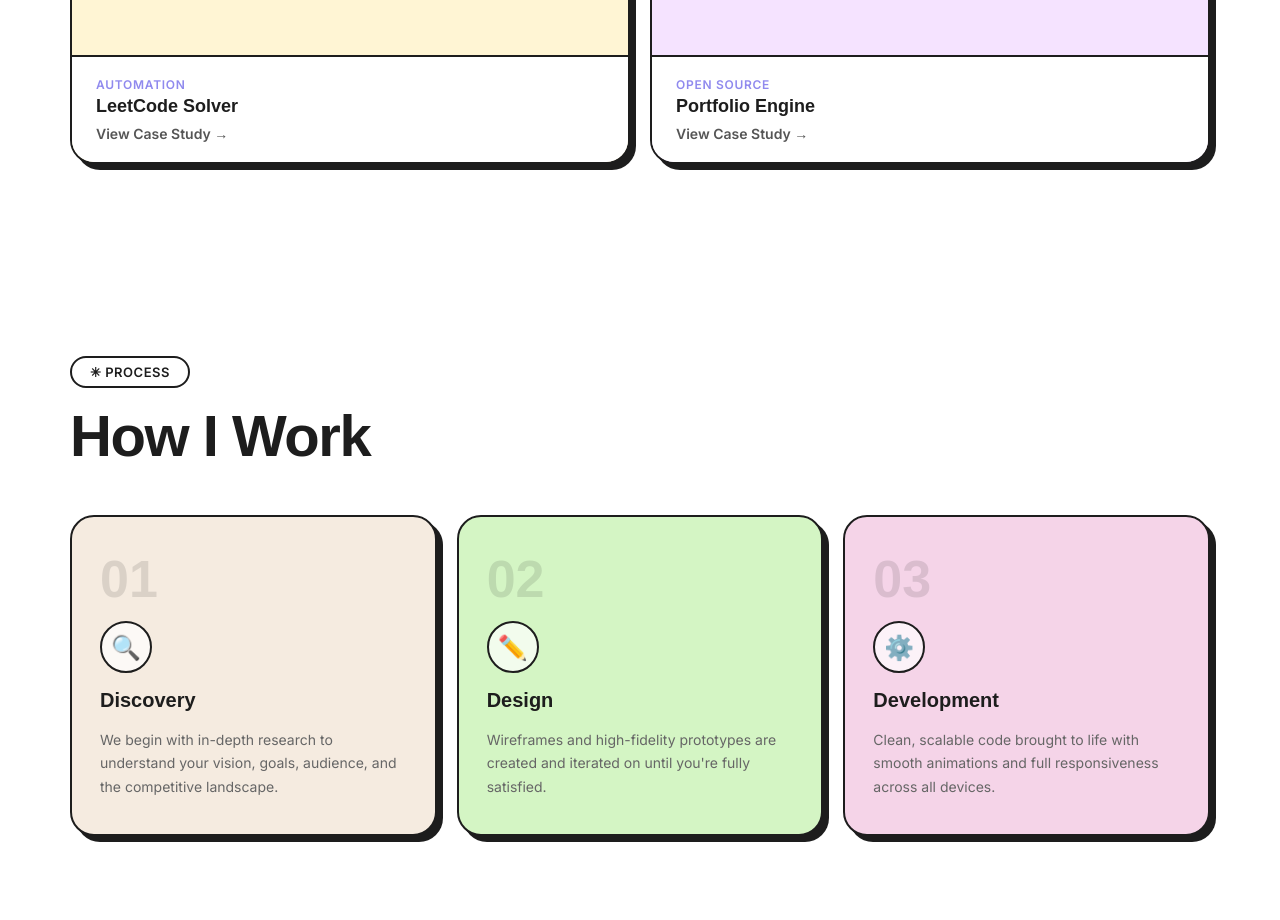
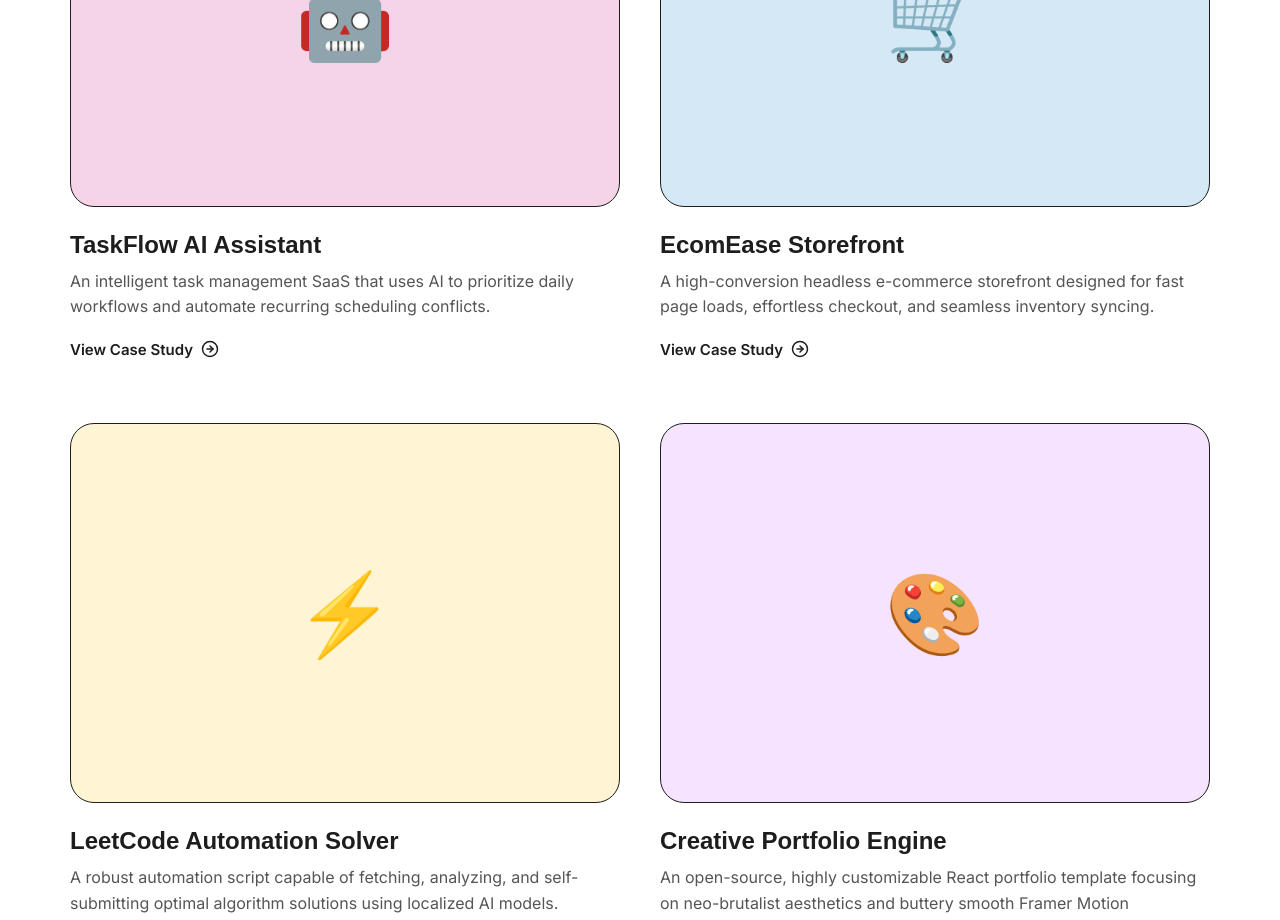
Before and after one commit to imrishusingh1/portfolio, a React (Vite) app in the folder client/: page / in a window 1280 px wide. Shown: the part 4540-5460 px from the top of the page. Built offline with nearby package versions, Linux system fonts and the light colour scheme; a web font is replaced by a local one.

Commit message:
version 2

```diff
--- a/client/src/components/Portfolio.css
+++ b/client/src/components/Portfolio.css
@@ -1,57 +1,72 @@
-.portfolio-section { background: #ffffff; }
+.portfolio-section { background: #ffffff; padding: 120px 0; border-bottom: 2px solid var(--text-dark); }
 .portfolio-inner {
   max-width: 1140px;
   margin: 0 auto;
 }
-.portfolio-header { margin-bottom: 48px; }
+.portfolio-header { margin-bottom: 64px; }
 .portfolio-title { margin-top: 8px; }
 .portfolio-grid {
   display: grid;
   grid-template-columns: 1fr 1fr;
-  gap: 20px;
+  gap: 64px 40px;
 }
+
 .project-card {
-  display: block;
+  display: flex;
+  flex-direction: column;
+  text-decoration: none;
+  color: inherit;
+  outline: none;
+}
+
+.project-image-box {
+  height: 380px;
   border-radius: var(--radius-card);
-  border: var(--border);
-  box-shadow: var(--card-shadow);
-  overflow: hidden;
-  transition: transform 0.18s;
-  cursor: pointer;
-}
-.project-card:hover { transform: translate(-2px, -2px); }
-.project-thumb {
-  height: 200px;
+  border: 1px solid var(--text-dark);
   display: flex;
   align-items: center;
   justify-content: center;
-  font-size: 72px;
+  font-size: 80px;
+  overflow: hidden;
+  transition: transform 0.25s ease;
+  box-shadow: none;
 }
+
+.project-card:hover .project-image-box {
+  transform: translateY(-6px);
+}
+
 .project-info {
-  padding: 20px 24px;
-  background: white;
-  border-top: var(--border);
+  margin-top: 24px;
   display: flex;
   flex-direction: column;
-  gap: 4px;
 }
-.project-cat {
-  font-size: 12px;
-  font-weight: 700;
-  color: var(--purple-accent);
-  letter-spacing: 0.06em;
-  text-transform: uppercase;
-}
+
 .project-name {
   font-family: var(--font-head);
-  font-size: 18px;
+  font-size: 24px;
   font-weight: 800;
   color: var(--text-dark);
 }
+
+.project-desc {
+  margin-top: 10px;
+  font-size: 16px;
+  color: #555;
+  line-height: 1.6;
+}
+
 .project-link {
-  font-size: 14px;
-  font-weight: 600;
-  color: var(--text-muted);
-  margin-top: 4px;
+  margin-top: 20px;
+  font-size: 15px;
+  font-weight: 700;
+  color: var(--text-dark);
+  display: flex;
+  align-items: center;
+  gap: 8px;
 }
-@media (max-width: 768px) { .portfolio-grid { grid-template-columns: 1fr; } }
+
+@media (max-width: 768px) {
+  .portfolio-grid { grid-template-columns: 1fr; gap: 48px; }
+  .project-image-box { height: 260px; }
+}
--- a/client/src/components/Portfolio.jsx
+++ b/client/src/components/Portfolio.jsx
@@ -1,48 +1,43 @@
 import { useRef } from 'react'
 import { motion, useInView } from 'framer-motion'
+import { FiArrowRightCircle } from 'react-icons/fi'
 import './Portfolio.css'
 
 const projects = [
   {
     title: 'TempMail Pro',
-    category: 'Full-Stack',
+    description: 'A sleek, reliable temporary email service built for privacy and spam protection. Features a clean UI and automated inbox clearing.',
     color: '#e3e3ff',
-    img: null,
     emoji: '📧',
   },
   {
-    title: 'DevConnect',
-    category: 'Social Platform',
+    title: 'DevConnect Social Network',
+    description: 'A modern platform connecting developers globally, built with a scalable real-time messaging architecture and clean minimalist UI.',
     color: '#d4f5c4',
-    img: null,
     emoji: '🌐',
   },
   {
-    title: 'TaskFlow AI',
-    category: 'SaaS · AI',
+    title: 'TaskFlow AI Assistant',
+    description: 'An intelligent task management SaaS that uses AI to prioritize daily workflows and automate recurring scheduling conflicts.',
     color: '#f5d4e8',
-    img: null,
     emoji: '🤖',
   },
   {
-    title: 'EcomEase',
-    category: 'E-Commerce',
+    title: 'EcomEase Storefront',
+    description: 'A high-conversion headless e-commerce storefront designed for fast page loads, effortless checkout, and seamless inventory syncing.',
     color: '#d4e8f5',
-    img: null,
     emoji: '🛒',
   },
   {
-    title: 'LeetCode Solver',
-    category: 'Automation',
+    title: 'LeetCode Automation Solver',
+    description: 'A robust automation script capable of fetching, analyzing, and self-submitting optimal algorithm solutions using localized AI models.',
     color: '#fff5d4',
-    img: null,
     emoji: '⚡',
   },
   {
-    title: 'Portfolio Engine',
-    category: 'Open Source',
+    title: 'Creative Portfolio Engine',
+    description: 'An open-source, highly customizable React portfolio template focusing on neo-brutalist aesthetics and buttery smooth Framer Motion animations.',
     color: '#f5e3ff',
-    img: null,
     emoji: '🎨',
   },
 ]
@@ -74,24 +69,22 @@ export default function Portfolio() {
           </div>
 
           <div className="portfolio-grid">
-          {projects.map(({ title, category, color, emoji }, i) => (
+          {projects.map(({ title, description, color, emoji }, i) => (
             <motion.a
               key={title}
               href="#"
               className="project-card"
-              style={{ background: color }}
               initial={{ opacity: 0, y: 28 }}
               animate={inView ? { opacity: 1, y: 0 } : {}}
               transition={{ delay: i * 0.08, duration: 0.5 }}
-              whileHover={{ y: -4, transition: { duration: 0.18 } }}
             >
-              <div className="project-thumb">
+              <div className="project-image-box" style={{ background: color }}>
                 <span className="project-emoji">{emoji}</span>
               </div>
               <div className="project-info">
-                <span className="project-cat">{category}</span>
                 <h3 className="project-name">{title}</h3>
-                <span className="project-link">View Case Study →</span>
+                <p className="project-desc">{description}</p>
+                <span className="project-link">View Case Study <FiArrowRightCircle size={18} /></span>
               </div>
             </motion.a>
           ))}
--- a/client/src/components/Pricing.jsx
+++ b/client/src/components/Pricing.jsx
@@ -5,38 +5,20 @@ import './Pricing.css'
 
 const plans = [
   {
-    name: 'Starter',
     price: '$500',
-    period: 'per project',
     badge: 'STARTER',
-    desc: 'Great for personal sites and landing pages.',
-    features: [
-      'Up to 5 pages',
-      'Responsive design',
-      'SEO basics',
-      'Contact form',
-      '1 month support',
-    ],
-    cta: 'Get Started',
-    dark: false,
-    bg: 'var(--white)',
+    badgeColor: '#f0ffdb', // Light green
+    desc: 'You may want to add some details here for clarification.',
+    features: ['Up to 5 Pages', 'Standard API Access', 'Basic Design Setup', 'Email Support', 'Single Language'],
+    cta: 'Choose Plan',
   },
   {
-    name: "Let's Talk",
-    price: 'Custom',
-    period: 'tailored to you',
-    badge: 'STUDIO',
-    desc: 'For complex apps, MVPs, and enterprise-grade products.',
-    features: [
-      'Unlimited scope',
-      'Full-stack MERN',
-      'API + Auth + DB',
-      'CI/CD deployment',
-      'Dedicated support',
-    ],
-    cta: "Let's Talk →",
-    dark: false,
-    bg: 'var(--lavender-bg)',
+    price: "Let's Talk",
+    badge: 'STARTER',
+    badgeColor: '#ffe3f5', // Light pink
+    desc: 'You may want to add some details here for clarification.',
+    features: ['Unlimited Pages', 'Extended API Access', 'Custom Design Setup', 'Priority Support', 'Multilingual Ready'],
+    cta: 'Choose Plan',
   },
 ]
 
@@ -48,35 +30,41 @@ export default function Pricing() {
     <section className="section pricing-section" id="pricing" ref={ref}>
       <div className="container">
         <div className="pricing-inner">
-          <div className="pricing-header">
-            <div className="section-tag">✳ PRICING</div>
-            <h2 className="section-title">Simple, transparent<br /><span className="underline-wave">pricing</span></h2>
+          <div className="pricing-header" style={{ position: "relative", textAlign: "center", display: "flex", flexDirection: "column", alignItems: "center" }}>
+            {/* Left Star SVG */}
+            <svg width="40" height="40" viewBox="0 0 100 100" fill="none" style={{ position: 'absolute', left: '10%', top: '30%' }}>
+              <path d="M 50 10 L 56 40 L 90 35 L 65 58 L 75 90 L 50 70 L 25 90 L 35 58 L 10 35 L 44 40 Z" stroke="#1d1d1d" strokeWidth="2.5" strokeLinejoin="round" />
+            </svg>
+
+            {/* Right Hash SVG */}
+            <svg width="40" height="40" viewBox="0 0 100 100" fill="none" style={{ position: 'absolute', right: '10%', top: '5%' }}>
+              <path d="M 35 15 L 20 85 M 75 15 L 60 85 M 10 35 L 85 20 M 10 65 L 85 50" stroke="#1d1d1d" strokeWidth="2.5" strokeLinecap="round" />
+            </svg>
+
+            <div className="section-tag" style={{ margin: "0 auto 24px" }}>✳ MY PLANS</div>
+            <h2 className="section-title-center">
+              Choose a plan that’s built<br/>
+              for your workflow.
+            </h2>
           </div>
           <div className="pricing-grid">
-          {plans.map(({ name, price, period, badge, desc, features, cta, bg }, i) => (
+          {plans.map(({ price, badge, badgeColor, desc, features, cta }, i) => (
             <motion.div
-              key={name}
+              key={i}
               className="pricing-card"
-              style={{ background: bg }}
               initial={{ opacity: 0, y: 28 }}
               animate={inView ? { opacity: 1, y: 0 } : {}}
               transition={{ delay: i * 0.12, duration: 0.5 }}
-              whileHover={{ y: -4, transition: { duration: 0.18 } }}
             >
-              <div className="plan-badge-top">{badge}</div>
-              <div className="plan-price-wrap">
-                <span className="plan-price">{price}</span>
-                <span className="plan-period">{period}</span>
-              </div>
+              <div className="plan-badge-top" style={{ background: badgeColor }}>{badge}</div>
+              <h3 className="plan-price">{price}</h3>
               <p className="plan-desc">{desc}</p>
               <ul className="plan-features">
                 {features.map(f => (
-                  <li key={f}><span className="check-icon">✓</span>{f}</li>
+                  <li key={f}><span className="check-icon">✓</span> {f}</li>
                 ))}
               </ul>
-              <Link to="contact" smooth offset={-80} duration={600}>
-                <button className="btn btn-dark plan-cta">{cta}</button>
-              </Link>
+              <button className="plan-choose-btn">{cta}</button>
             </motion.div>
           ))}
           </div>
--- a/client/src/components/Process.css
+++ b/client/src/components/Process.css
@@ -1,43 +1,98 @@
-.process-section { background: var(--white); }
+.process-section { background: var(--lavender-bg); padding: 120px 0; border-bottom: 2px solid var(--text-dark); }
 .process-inner { max-width: 1140px; margin: 0 auto; }
-.process-header { margin-bottom: 48px; }
+.process-header { margin-bottom: 64px; }
 .process-grid {
   display: grid;
   grid-template-columns: repeat(3, 1fr);
-  gap: 20px;
+  gap: 32px;
 }
 .process-card {
   border-radius: var(--radius-card);
-  padding: 36px 28px;
-  border: var(--border);
-  box-shadow: var(--card-shadow);
+  padding: 40px 32px;
+  border: 1px solid var(--text-dark);
+  box-shadow: 6px 6px 0px var(--text-dark);
   display: flex;
   flex-direction: column;
-  gap: 16px;
-  transition: transform 0.18s;
+  gap: 24px;
+  transition: transform 0.18s, box-shadow 0.18s;
+  position: relative;
 }
-.process-card:hover { transform: translate(-2px, -2px); }
-.process-num {
+.process-card:hover { transform: translate(-2px, -2px); box-shadow: 8px 8px 0px var(--text-dark); }
+
+/* The top row containing the icon and the number */
+.process-card-top {
+  display: flex;
+  justify-content: space-between;
+  align-items: flex-start;
+}
+.process-num-small {
   font-family: var(--font-head);
-  font-size: 52px;
-  font-weight: 900;
+  font-size: 20px;
+  font-weight: 600;
   color: var(--text-dark);
-  opacity: 0.12;
-  line-height: 1;
 }
 .process-icon-circle {
-  width: 52px; height: 52px;
+  width: 64px; height: 64px;
   border-radius: 50%;
-  border: var(--border);
-  background: rgba(255,255,255,0.7);
+  border: 1px solid var(--text-dark);
+  background: var(--white);
   display: flex; align-items: center; justify-content: center;
-  font-size: 24px;
+  font-size: 28px;
 }
 .process-title {
   font-family: var(--font-head);
-  font-size: 20px;
+  font-size: 22px;
   font-weight: 800;
+  color: var(--text-dark);
 }
-.process-desc { font-size: 14px; line-height: 1.65; color: #666; }
+.process-desc { font-size: 15px; line-height: 1.6; color: #555; }
+
 @media (max-width: 1024px) { .process-grid { grid-template-columns: repeat(2, 1fr); gap: 40px; } }
 @media (max-width: 768px) { .process-grid { grid-template-columns: 1fr; } }
+
+/* ── INFINITE MARQUEE ── */
+.process-tools {
+  margin-top: 100px;
+  text-align: center;
+}
+.process-tools-title {
+  font-size: 16px;
+  color: #555;
+  margin-bottom: 40px;
+}
+.marquee-wrapper {
+  overflow: hidden;
+  position: relative;
+  width: 100%;
+  display: flex;
+  white-space: nowrap;
+  mask-image: linear-gradient(to right, transparent, black 10%, black 90%, transparent);
+  -webkit-mask-image: linear-gradient(to right, transparent, black 10%, black 90%, transparent);
+}
+.marquee-content {
+  display: flex;
+  align-items: center;
+  width: max-content;
+  animation: scrollLeft 35s linear infinite;
+}
+.marquee-item {
+  display: flex;
+  align-items: center;
+  gap: 48px;
+  margin-right: 48px;
+}
+.marquee-item span:first-child {
+  font-family: var(--font-head);
+  font-size: 28px;
+  font-weight: 700;
+  color: var(--text-dark);
+}
+.marquee-item span.star {
+  font-size: 20px;
+  opacity: 0.3;
+}
+
+@keyframes scrollLeft {
+  0% { transform: translateX(0%); }
+  100% { transform: translateX(-50%); }
+}
--- a/client/src/components/Process.jsx
+++ b/client/src/components/Process.jsx
@@ -1,28 +1,30 @@
 import { useRef } from 'react'
 import { motion, useInView } from 'framer-motion'
 import './Process.css'
+
+const tools = ['React', 'Node.js', 'Express', 'MongoDB', 'TypeScript', 'WebRTC', 'Redis', 'Docker', 'AWS', 'Next.js']
 
 const steps = [
   {
     num: '01',
     title: 'Discovery',
     desc: 'We begin with in-depth research to understand your vision, goals, audience, and the competitive landscape.',
-    icon: '🔍',
-    bg: 'var(--lavender-bg)',
+    icon: '💡',
+    bg: '#f0ffdb', // Light lime/yellow
   },
   {
     num: '02',
     title: 'Design',
     desc: 'Wireframes and high-fidelity prototypes are created and iterated on until you\'re fully satisfied.',
-    icon: '✏️',
-    bg: 'var(--green-pastel)',
+    icon: '💻',
+    bg: '#ffe3f5', // Light pink
   },
   {
     num: '03',
     title: 'Development',
     desc: 'Clean, scalable code brought to life with smooth animations and full responsiveness across all devices.',
-    icon: '⚙️',
-    bg: 'var(--pink-pastel)',
+    icon: '🎨',
+    bg: '#ffebe3', // Light peach
   },
 ]
 
@@ -34,9 +36,17 @@ export default function Process() {
     <section className="section process-section" id="process" ref={ref}>
       <div className="container">
         <div className="process-inner">
-          <div className="process-header">
-            <div className="section-tag">✳ PROCESS</div>
-            <h2 className="section-title">How I Work</h2>
+          <div className="process-header" style={{ position: "relative", display: "flex", flexDirection: "column", alignItems: "center", textAlign: "center" }}>
+            {/* Sparkle SVG */}
+            <svg width="40" height="40" viewBox="0 0 100 100" fill="none" style={{ position: 'absolute', right: '10%', top: '0%' }}>
+              <path d="M 50 10 Q 50 50, 90 50 Q 50 50, 50 90 Q 50 50, 10 50 Q 50 50, 50 10" stroke="#1d1d1d" strokeWidth="3" />
+            </svg>
+
+            <div className="section-tag" style={{ margin: "0 auto 24px" }}>✳ PROCESS</div>
+            <h2 className="section-title-center">
+              My workflow is centered around<br/>
+              being highly productive.
+            </h2>
           </div>
           <div className="process-grid">
           {steps.map(({ num, title, desc, icon, bg }, i) => (
@@ -49,15 +59,33 @@ export default function Process() {
               transition={{ delay: i * 0.12, duration: 0.5 }}
               whileHover={{ y: -4, transition: { duration: 0.18 } }}
             >
-              <div className="process-num">{num}</div>
-              <div className="process-icon-circle">
-                <span>{icon}</span>
+              <div className="process-card-top">
+                <div className="process-icon-circle">
+                  <span>{icon}</span>
+                </div>
+                <div className="process-num-small">{num}.</div>
               </div>
               <h3 className="process-title">{title}</h3>
               <p className="process-desc">{desc}</p>
             </motion.div>
           ))}
           </div>
+
+          {/* Infinite Marquee */}
+          <div className="process-tools">
+            <p className="process-tools-title">Tools that power my every day:</p>
+            <div className="marquee-wrapper">
+              <div className="marquee-content">
+                {[...tools, ...tools].map((tech, i) => (
+                  <div key={i} className="marquee-item">
+                    <span>{tech}</span>
+                    <span className="star">✳</span>
+                  </div>
+                ))}
+              </div>
+            </div>
+          </div>
+
         </div>
       </div>
     </section>
```
Also changed, not shown: client/src/components/Pricing.css (+73 -26 lines), client/src/components/Testimonials.css (+4 -4 lines).
